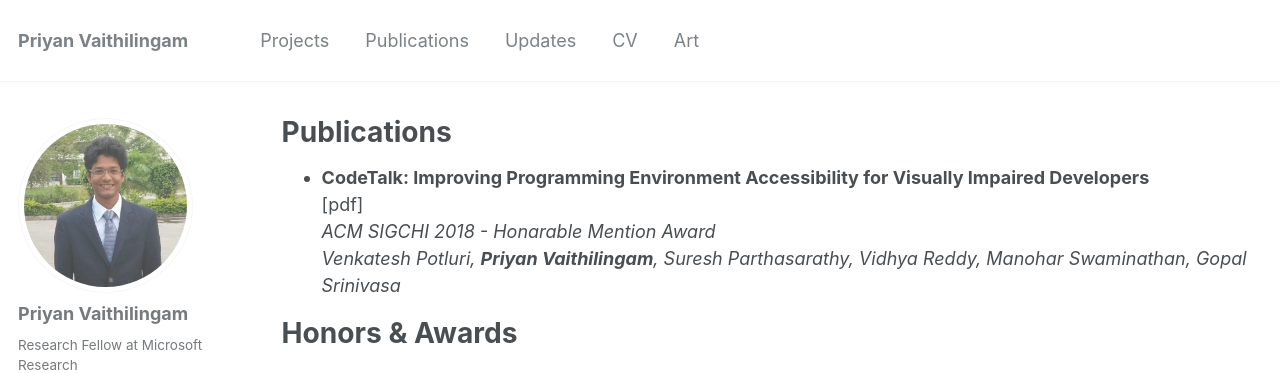
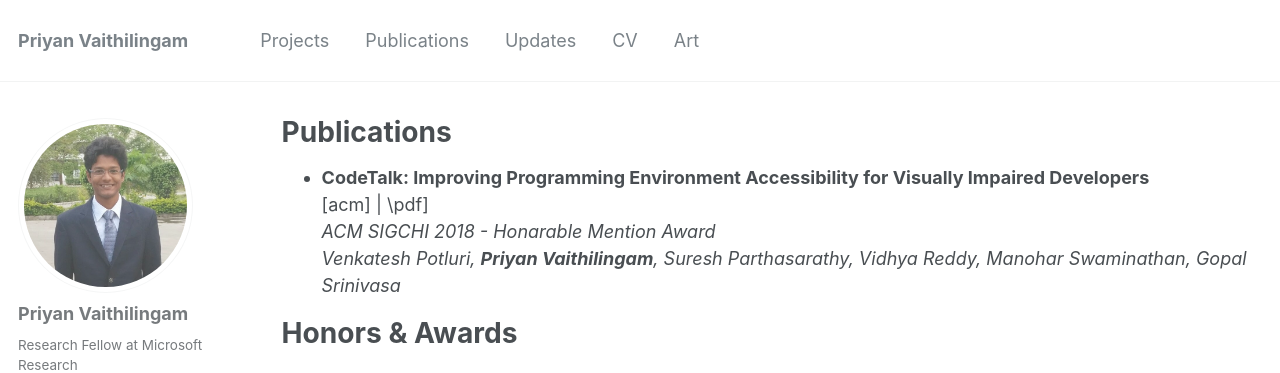
Before and after one commit to priyanmuthu/priyanmuthu.github.io, a Jekyll site: the page built from _pages/publications.md, in a window 1280 px wide and 900 px high. Shown: the top 373 px of the window. Built offline with Jekyll 4.4.1, drawn with Linux system fonts in a browser that asks for light colours.

Commit message:
Update publications.md

```diff
--- a/_pages/publications.md
+++ b/_pages/publications.md
@@ -14,7 +14,7 @@ redirect_from:
 
 
 * **CodeTalk: Improving Programming Environment Accessibility for Visually Impaired Developers**
-[\[pdf\]](https://dl.acm.org/citation.cfm?id=3174192)
+[\[acm\]](https://dl.acm.org/citation.cfm?id=3174192) | [\pdf\]](https://priyan.info/files/CodeTalkPaper.pdf)
  *ACM SIGCHI 2018 - Honarable Mention Award*
  *Venkatesh Potluri, **Priyan Vaithilingam**, Suresh Parthasarathy, Vidhya Reddy, Manohar Swaminathan, Gopal Srinivasa*
 
```
